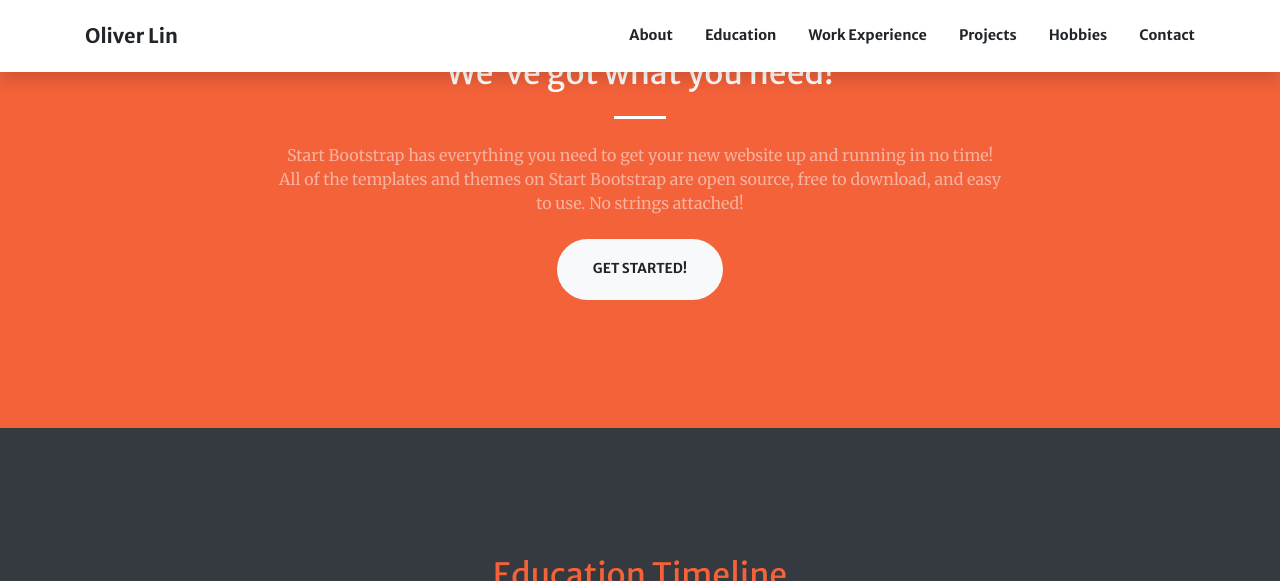
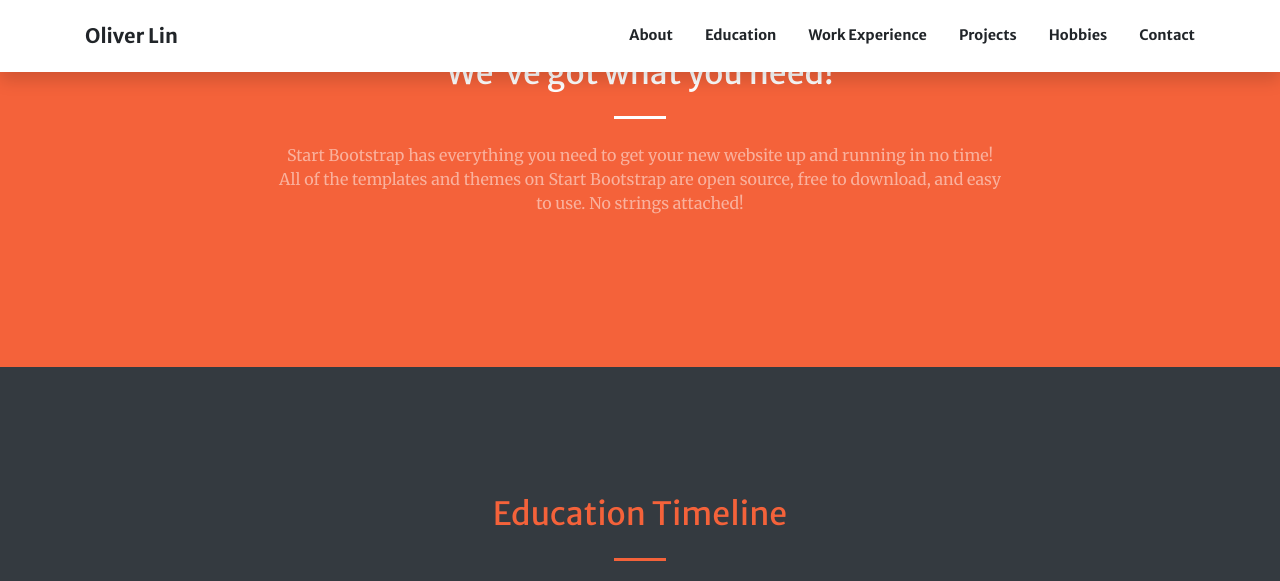
Before and after one commit to oliverlintl/oliverlintl.github.io, a Jekyll site: the page built from index.md, in a window 1280 px wide and 900 px high, scrolled down 974 px, cut to the strip 0-581 px from the top of the window. Built offline with Jekyll 4.4.1, drawn with Linux system fonts in a browser that asks for light colours.

Commit message:
Update index.md

```diff
--- a/index.md
+++ b/index.md
@@ -16,10 +16,7 @@ sections:
     background_style: bg-primary
     title: We've got what you need!
     text: Start Bootstrap has everything you need to get your new website up and running in no time! All of the templates and themes on Start Bootstrap are open source, free to download, and easy to use. No strings attached!
-    actions:
-      - title: Get Started!
-        url: '#page-top'
-        class: btn-light
+
 
   - type: timeline.html
     section_id: timeline
```
